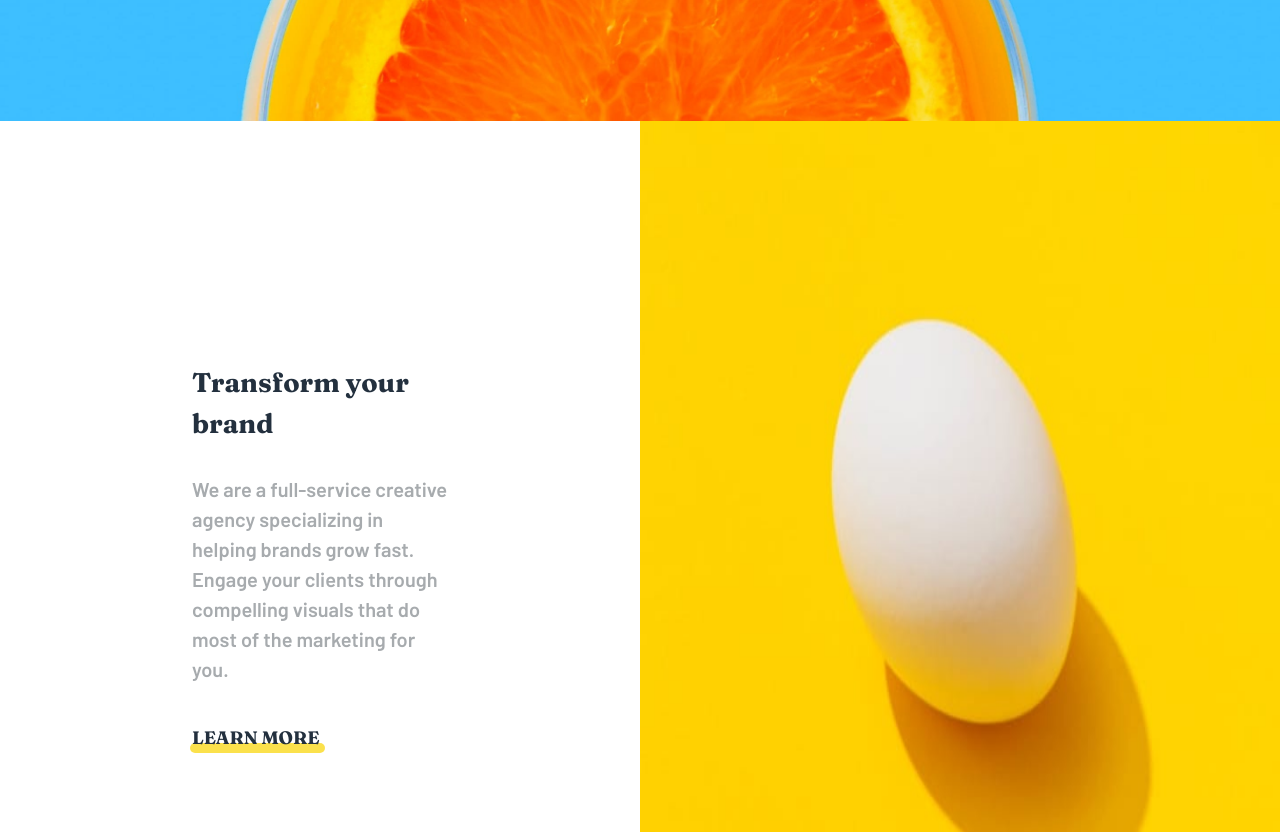
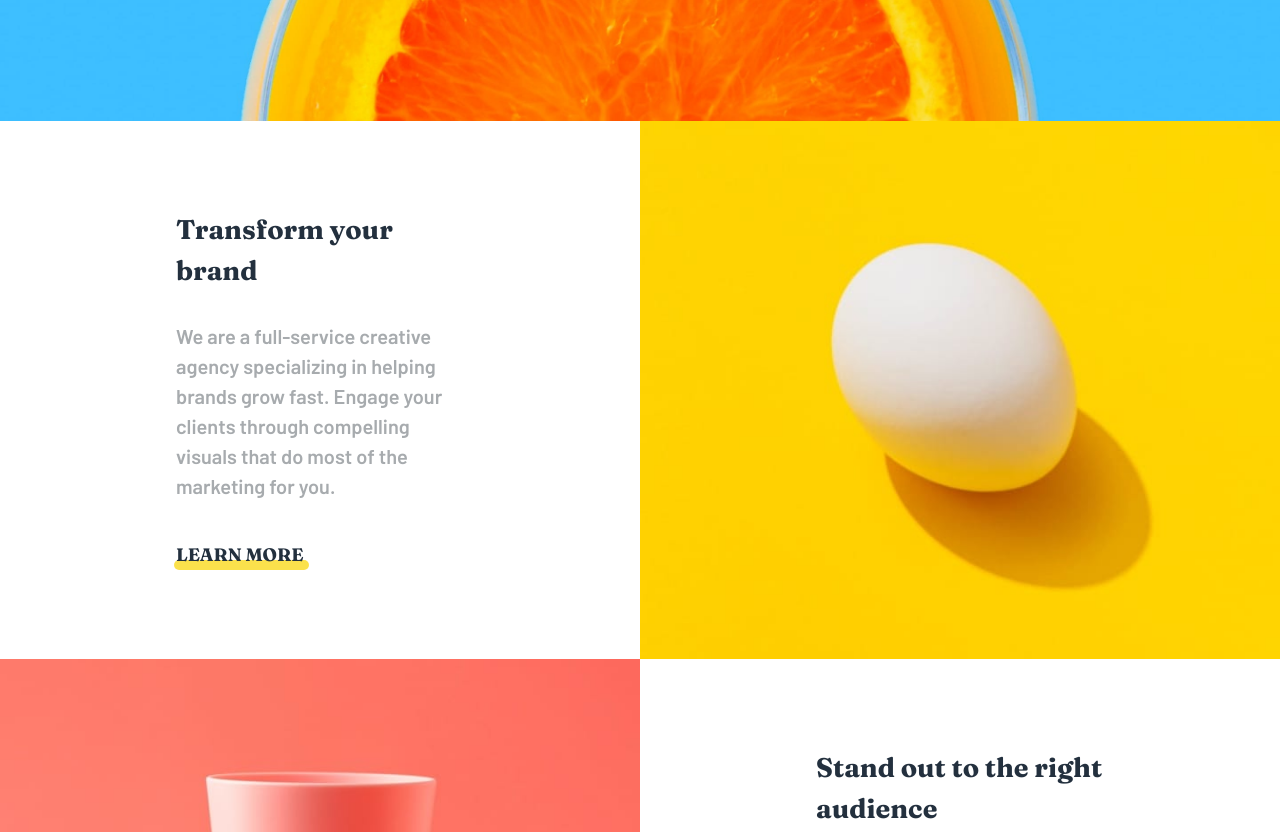
Before and after one commit to ipresley96/Sunside-clone-frontend-mentor, a plain HTML site: page index.html in a window 1280 px wide. Shown: the part 640-1472 px from the top of the page. Drawn offline with Linux system fonts and the light colour scheme; files whose address does not match are found by name.

Commit message:
Update style.css

```diff
--- a/style.css
+++ b/style.css
@@ -187,7 +187,7 @@ a.contact{
     display: flex;
     flex-direction: column;
     justify-content: center;
-    padding: 12rem;
+    padding: 0 11rem;
     line-height: 1.5;
 
 }
```
